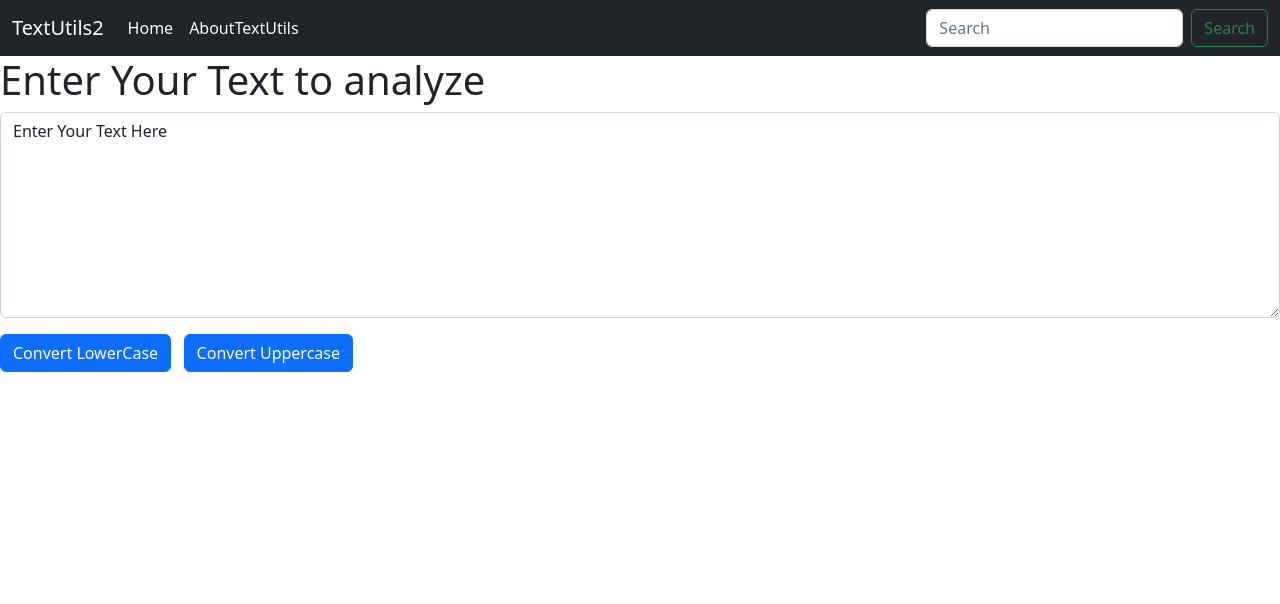
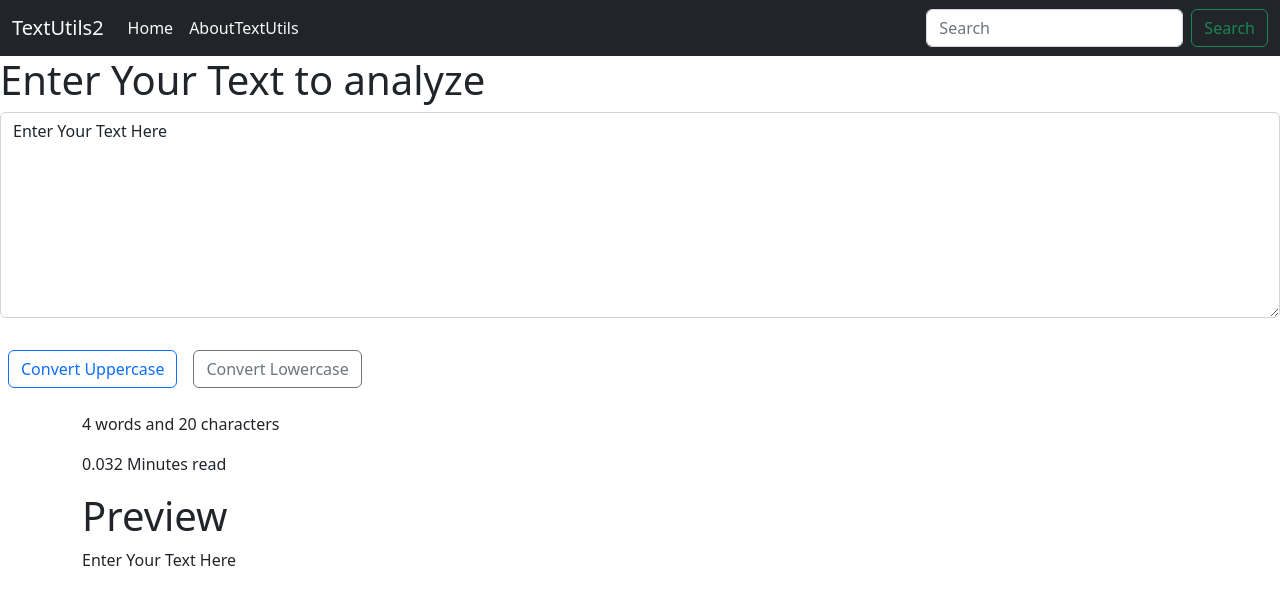
Before and after one commit to kartiksarwan2017/React-Basics, a React (Create React App) app: page / in a window 1280 px wide. Shown: the top 604 px of the page. Built offline with nearby package versions, Linux system fonts and the light colour scheme.

Commit message:
Word Counter using React js

```diff
--- a/package.json
+++ b/package.json
@@ -8,6 +8,7 @@
     "@testing-library/user-event": "^13.5.0",
     "react": "^18.2.0",
     "react-dom": "^18.2.0",
+    "react-router-dom": "^6.3.0",
     "react-scripts": "5.0.1",
     "web-vitals": "^2.1.4"
   },
--- a/src/components/TextArea.js
+++ b/src/components/TextArea.js
@@ -30,17 +30,26 @@ export default function TextArea(props){
 
     return (
 
-        <div>
+        <>
             <h1>{props.heading}</h1>
             <div className="mb-3">
                 <textarea value= {text} onChange={handleOnChange} className="form-control" id="exampleFormControlTextarea1" rows="8"></textarea>
 
+                <br></br>
+                <button className="btn btn-outline-primary my-2 mx-2" onClick={handleUpClick}>Convert Uppercase</button>
+                <button className="btn btn-outline-secondary my-2 mx-2" onClick={handleLowClick}>Convert Lowercase</button>
+
             </div>
 
 
-            <button className="btn btn-primary" onClick={handleLowClick}>Convert LowerCase</button>
-            &nbsp; &nbsp;
-            <button className="btn btn-primary" onClick={handleUpClick}>Convert Uppercase</button>
+        <div className="container">
+
+            <p> {text.split(" ").length} words and {text.length} characters</p>
+            <p> {0.008 * text.split(" ").length} Minutes read</p>
+            <h1>Preview</h1>
+               <p> {text} </p>
         </div>
+
+        </>
     );
 }
```
Also changed, not shown: 1 other file (tests, documents, lock files or other folders).
